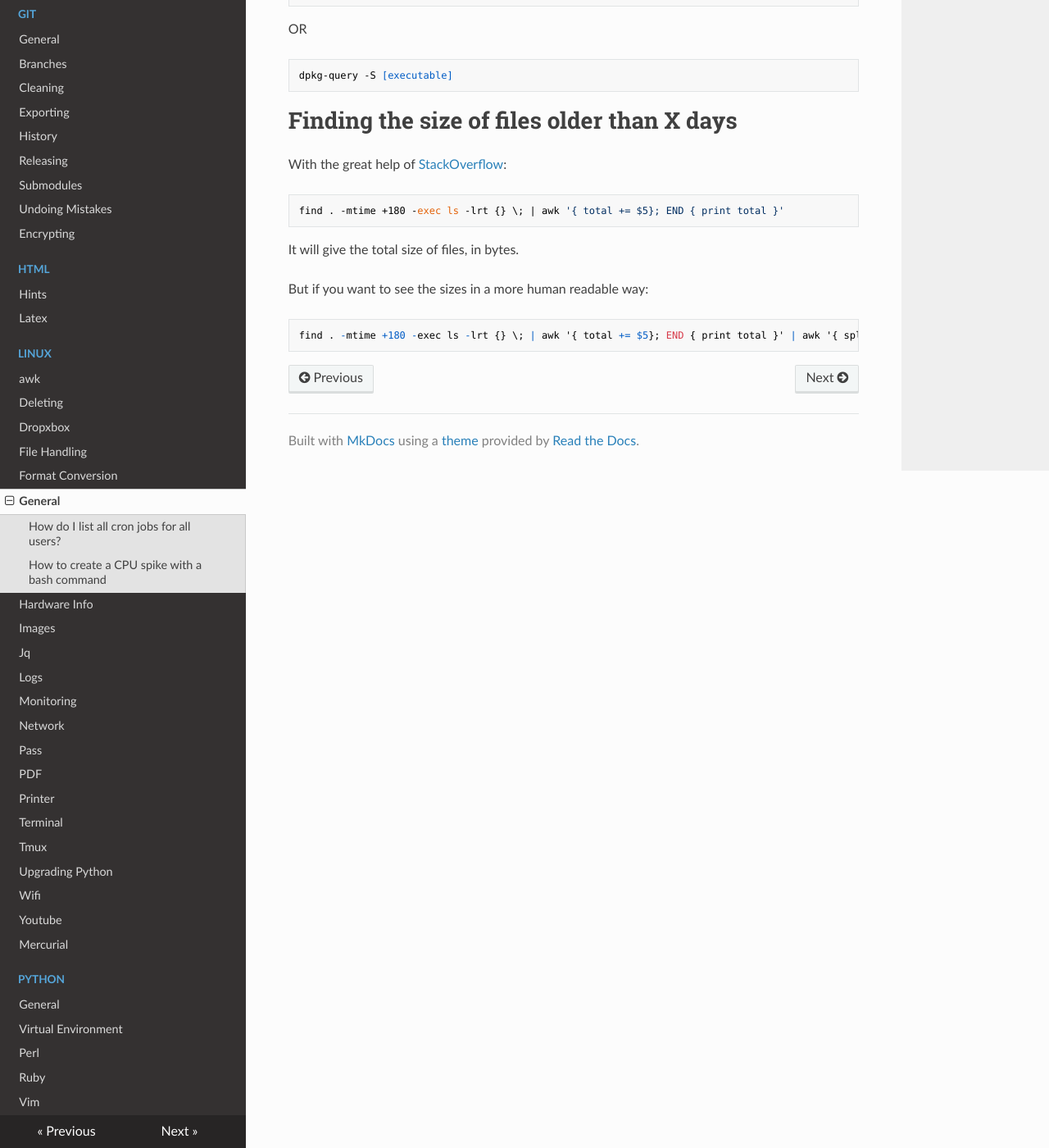
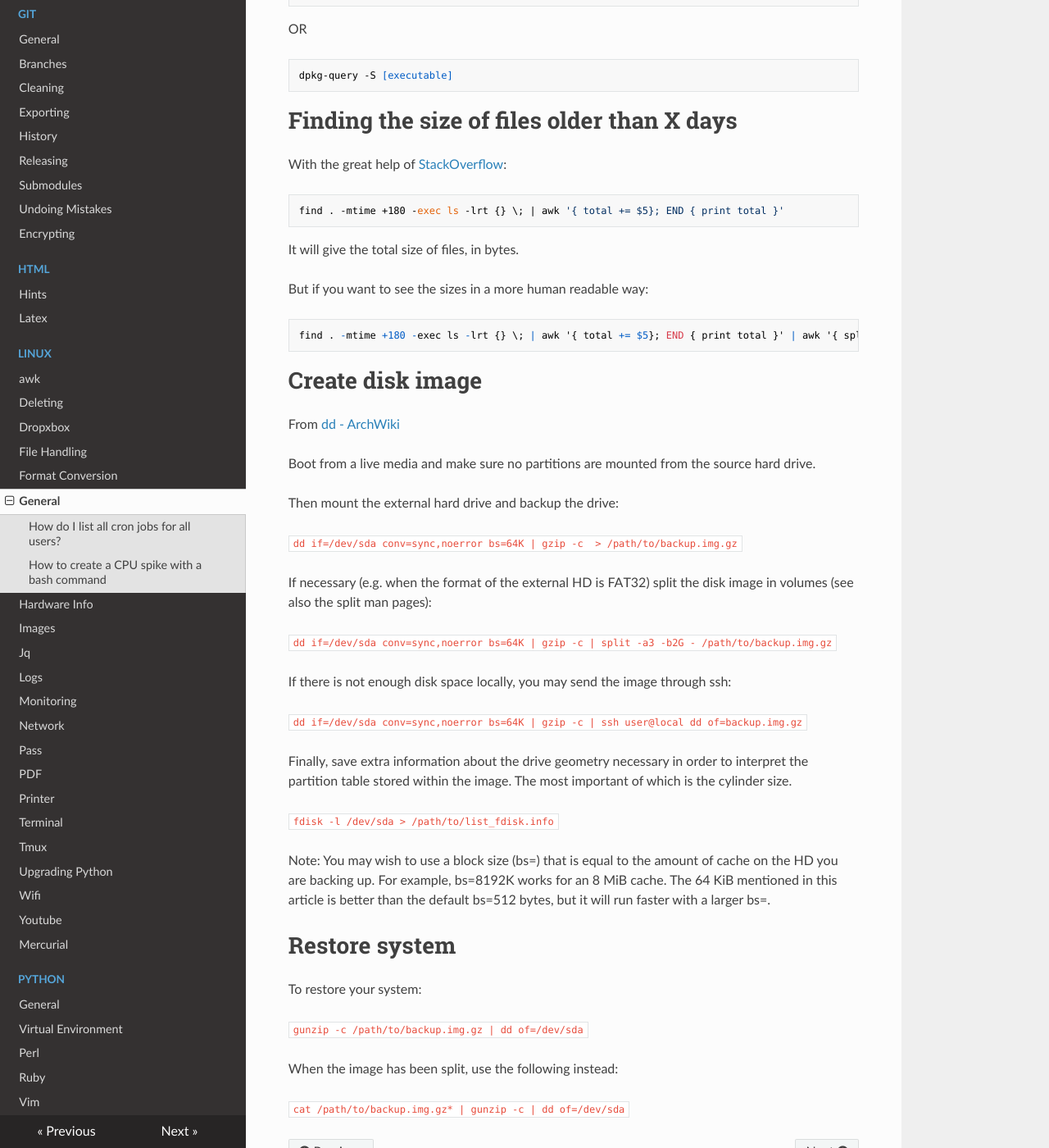
Before and after one commit to hposca/useful_notes, an MkDocs documentation site: the page built from docs/linux/index.md, in a window 1280 px wide and 1400 px high, scrolled down 8012 px. Shown: the whole window at 82% size. Built offline with MkDocs 1.6.1, drawn with Linux system fonts in a browser that asks for light colours; nearby versions of some CDN libraries; old or Windows-style settings are respelled for this version of MkDocs.

Commit message:
Old note on how to create a disk image

````diff
--- a/docs/linux/index.md
+++ b/docs/linux/index.md
@@ -361,3 +361,37 @@ But if you want to see the sizes in a more human readable way:
 ```
 find . -mtime +180 -exec ls -lrt {} \; | awk '{ total += $5}; END { print total }' | awk '{ split( "KB MB GB" , v ); s=0; while( $1>1024 ){ $1/=1024; s++ } print int($1) v[s] }'
 ```
+
+# Create disk image
+
+From [dd - ArchWiki](about:reader?url=https%3A%2F%2Fwiki.archlinux.org%2Findex.php%2FDd%23Disk_cloning_and_restore#Disk_cloning_and_restore)
+
+Boot from a live media and make sure no partitions are mounted from the source hard drive.
+
+Then mount the external hard drive and backup the drive:
+
+`dd if=/dev/sda conv=sync,noerror bs=64K | gzip -c  > /path/to/backup.img.gz`
+
+If necessary (e.g. when the format of the external HD is FAT32) split the disk image in volumes (see also the split man pages):
+
+`dd if=/dev/sda conv=sync,noerror bs=64K | gzip -c | split -a3 -b2G - /path/to/backup.img.gz`
+
+If there is not enough disk space locally, you may send the image through ssh:
+
+`dd if=/dev/sda conv=sync,noerror bs=64K | gzip -c | ssh user@local dd of=backup.img.gz`
+
+Finally, save extra information about the drive geometry necessary in order to interpret the partition table stored within the image. The most important of which is the cylinder size.
+
+`fdisk -l /dev/sda > /path/to/list_fdisk.info`
+
+Note: You may wish to use a block size (bs=) that is equal to the amount of cache on the HD you are backing up. For example, bs=8192K works for an 8 MiB cache. The 64 KiB mentioned in this article is better than the default bs=512 bytes, but it will run faster with a larger bs=.
+
+# Restore system
+
+To restore your system:
+
+`gunzip -c /path/to/backup.img.gz | dd of=/dev/sda`
+
+When the image has been split, use the following instead:
+
+`cat /path/to/backup.img.gz* | gunzip -c | dd of=/dev/sda`
````
